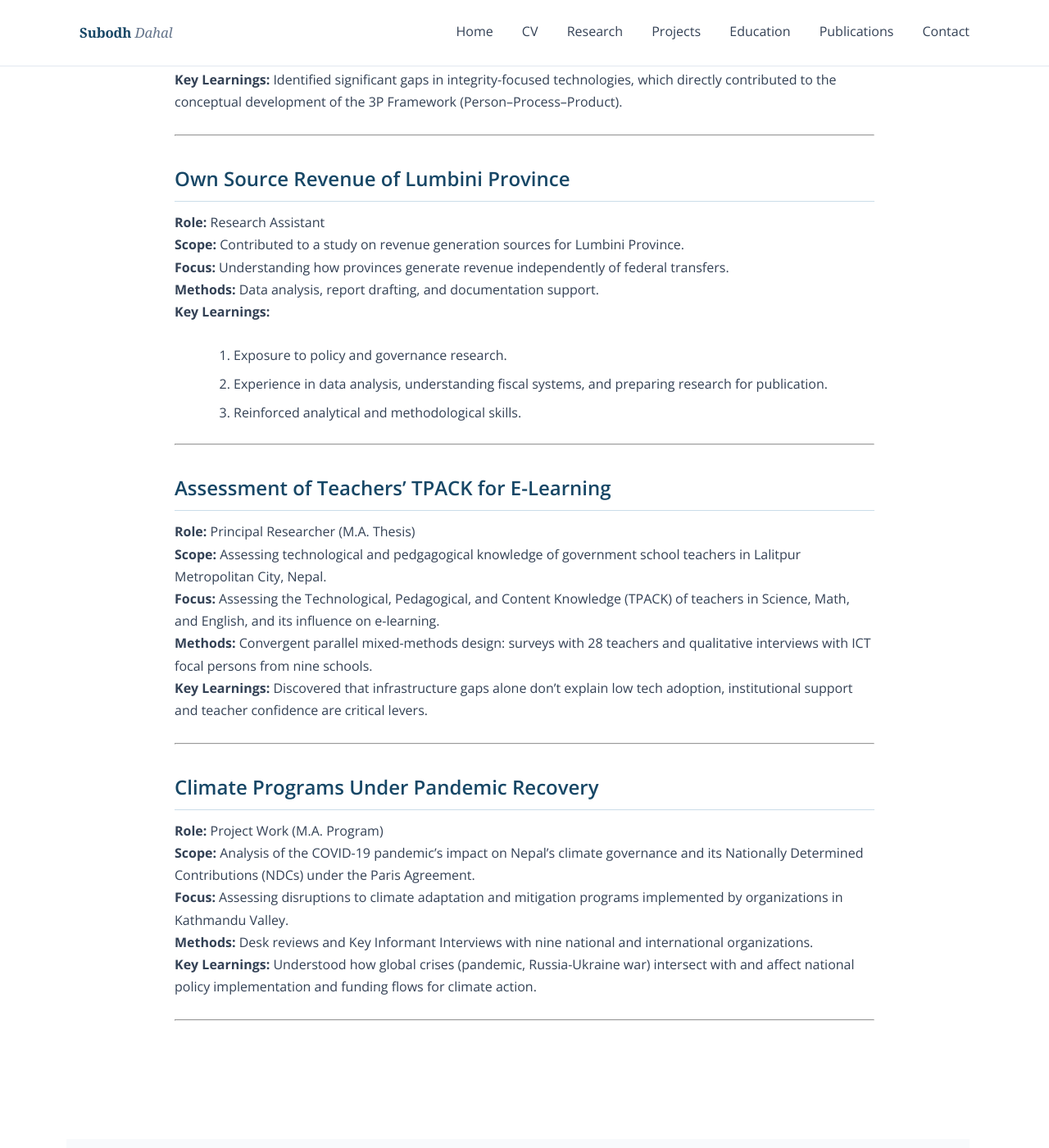
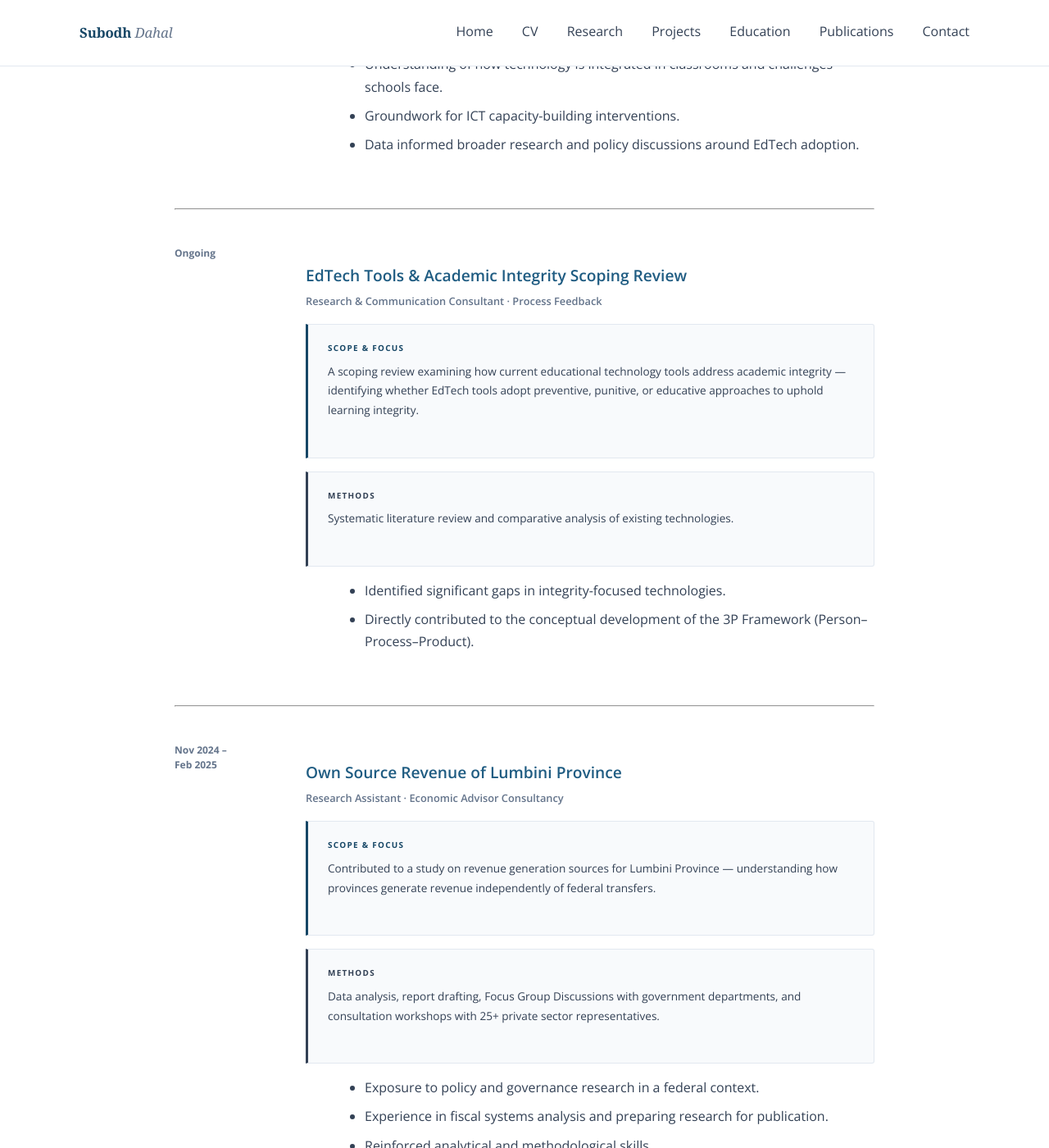
Before and after one commit to dahalsubodh/dahalsubodh.github.io, a Jekyll site: the page built from projects.md, in a window 1280 px wide and 1400 px high, scrolled down 756 px. Shown: the whole window at 82% size. Built offline with Jekyll 4.4.1, drawn with Linux system fonts in a browser that asks for light colours; some of the changed text lies outside the part shown.

Commit message:
Update projects.md

```diff
--- a/projects.md
+++ b/projects.md
@@ -3,65 +3,144 @@ title: Projects
 layout: default
 ---
 
-# Projects conducted
+<span class="status-badge static">
+  <span class="status-dot"></span>
+  Research & Practice
+</span>
 
-## Status of ICT in Schools
-
-**Role:** Researcher / Assessor
-**Scope:** ICT status and needs assessment across 14 public schools of Gokarneshwor Municipality.
-**Focus:** Collect baseline data to plan teacher ICT workshops and provide recommendations to local education authorities.
-**Methods:** School surveys, interviews, observational assessment of ICT infrastructure and usage.
-**Key Learnings:**
-1. Understanding of how technology is integrated in classrooms and challenges schools face.
-2. Groundwork for ICT capacity-building interventions.
-3. Data informed broader research and policy discussions around EdTech adoption.
-
+<h2 class="section-title">Projects Conducted</h2>
+<p style="color: var(--color-text-muted); font-size:0.97rem; max-width:620px; margin-bottom:2rem; line-height:1.8;">
+  A record of research, assessment, and consultancy projects spanning educational technology, academic integrity, and development policy.
+</p>
 
 ---
 
-## EdTech Tools & Academic Integrity Scoping Review
+<!-- ================= PROJECT 1 ================= -->
+<div class="edu-entry">
+  <div class="edu-year">2025<br>Completed</div>
+  <div>
+    <h3 class="edu-degree">Status of ICT in Schools</h3>
+    <div class="edu-institution">Researcher · Assessor · Gokarneshwor Municipality</div>
 
-**Role:** Research and Communication Consultant (Process Feedback)
-**Scope:** A scoping review examining how current educational technology tools address academic integrity.
-**Focus:** Identifying whether edtech tools adopt preventive, punitive, or educative approaches to uphold learning integrity.
-**Methods:** Systematic literature review, comparative analysis of existing technologies.
-**Key Learnings:** Identified significant gaps in integrity-focused technologies, which directly contributed to the conceptual development of the 3P Framework (Person–Process–Product).
+    <div class="thesis-box">
+      <div class="tb-label">Scope & Focus</div>
+      <p>ICT status and needs assessment across 14 public schools of Gokarneshwor Municipality — collecting baseline data to plan teacher ICT workshops and provide recommendations to local education authorities.</p>
+    </div>
 
+    <div class="thesis-box" style="border-left-color: var(--color-green); margin-top:0.75rem;">
+      <div class="tb-label" style="color:var(--color-green);">Methods</div>
+      <p>School surveys, interviews, and observational assessment of ICT infrastructure and usage.</p>
+    </div>
+
+    <ul class="entry-highlights" style="margin-top:0.75rem;">
+      <li>Understanding of how technology is integrated in classrooms and challenges schools face.</li>
+      <li>Groundwork for ICT capacity-building interventions.</li>
+      <li>Data informed broader research and policy discussions around EdTech adoption.</li>
+    </ul>
+  </div>
+</div>
 
 ---
 
-## Own Source Revenue of Lumbini Province
+<!-- ================= PROJECT 2 ================= -->
+<div class="edu-entry">
+  <div class="edu-year">Ongoing</div>
+  <div>
+    <h3 class="edu-degree">EdTech Tools & Academic Integrity Scoping Review</h3>
+    <div class="edu-institution">Research & Communication Consultant · Process Feedback</div>
 
-**Role:** Research Assistant
-**Scope:** Contributed to a study on revenue generation sources for Lumbini Province.
-**Focus:** Understanding how provinces generate revenue independently of federal transfers.
-**Methods:** Data analysis, report drafting, and documentation support.
-**Key Learnings:**
-1. Exposure to policy and governance research.
-2. Experience in data analysis, understanding fiscal systems, and preparing research for publication.
-3. Reinforced analytical and methodological skills.
+    <div class="thesis-box">
+      <div class="tb-label">Scope & Focus</div>
+      <p>A scoping review examining how current educational technology tools address academic integrity — identifying whether EdTech tools adopt preventive, punitive, or educative approaches to uphold learning integrity.</p>
+    </div>
 
+    <div class="thesis-box" style="border-left-color: var(--color-green); margin-top:0.75rem;">
+      <div class="tb-label" style="color:var(--color-green);">Methods</div>
+      <p>Systematic literature review and comparative analysis of existing technologies.</p>
+    </div>
+
+    <ul class="entry-highlights" style="margin-top:0.75rem;">
+      <li>Identified significant gaps in integrity-focused technologies.</li>
+      <li>Directly contributed to the conceptual development of the 3P Framework (Person–Process–Product).</li>
+    </ul>
+  </div>
+</div>
 
 ---
 
-## Assessment of Teachers' TPACK for E-Learning
+<!-- ================= PROJECT 3 ================= -->
+<div class="edu-entry">
+  <div class="edu-year">Nov 2024 –<br>Feb 2025</div>
+  <div>
+    <h3 class="edu-degree">Own Source Revenue of Lumbini Province</h3>
+    <div class="edu-institution">Research Assistant · Economic Advisor Consultancy</div>
 
-**Role:** Principal Researcher (M.A. Thesis)
-**Scope:** Assessing technological and pedgagogical knowledge of government school teachers in Lalitpur Metropolitan City, Nepal.
-**Focus:** Assessing the Technological, Pedagogical, and Content Knowledge (TPACK) of teachers in Science, Math, and English, and its influence on e-learning.
-**Methods:** Convergent parallel mixed-methods design: surveys with 28 teachers and qualitative interviews with ICT focal persons from nine schools.
-**Key Learnings:** Discovered that infrastructure gaps alone don't explain low tech adoption, institutional support and teacher confidence are critical levers.
+    <div class="thesis-box">
+      <div class="tb-label">Scope & Focus</div>
+      <p>Contributed to a study on revenue generation sources for Lumbini Province — understanding how provinces generate revenue independently of federal transfers.</p>
+    </div>
 
+    <div class="thesis-box" style="border-left-color: var(--color-green); margin-top:0.75rem;">
+      <div class="tb-label" style="color:var(--color-green);">Methods</div>
+      <p>Data analysis, report drafting, Focus Group Discussions with government departments, and consultation workshops with 25+ private sector representatives.</p>
+    </div>
+
+    <ul class="entry-highlights" style="margin-top:0.75rem;">
+      <li>Exposure to policy and governance research in a federal context.</li>
+      <li>Experience in fiscal systems analysis and preparing research for publication.</li>
+      <li>Reinforced analytical and methodological skills.</li>
+    </ul>
+  </div>
+</div>
 
 ---
 
-## Climate Programs Under Pandemic Recovery
+<!-- ================= PROJECT 4 ================= -->
+<div class="edu-entry">
+  <div class="edu-year">2025<br>M.A. Thesis</div>
+  <div>
+    <h3 class="edu-degree">Assessment of Teachers' TPACK for E-Learning</h3>
+    <div class="edu-institution">Principal Researcher · Mid-West University, Nepal</div>
 
-**Role:** Project Work (M.A. Program)
-**Scope:** Analysis of the COVID-19 pandemic's impact on Nepal's climate governance and its Nationally Determined Contributions (NDCs) under the Paris Agreement.
-**Focus:** Assessing disruptions to climate adaptation and mitigation programs implemented by organizations in Kathmandu Valley.
-**Methods:** Desk reviews and Key Informant Interviews with nine national and international organizations.
-**Key Learnings:** Understood how global crises (pandemic, Russia-Ukraine war) intersect with and affect national policy implementation and funding flows for climate action.
+    <div class="thesis-box">
+      <div class="tb-label">Scope & Focus</div>
+      <p>Assessing the Technological, Pedagogical, and Content Knowledge (TPACK) of Science, Math, and English teachers in government schools of Lalitpur Metropolitan City, and its influence on e-learning adoption.</p>
+    </div>
 
+    <div class="thesis-box" style="border-left-color: var(--color-green); margin-top:0.75rem;">
+      <div class="tb-label" style="color:var(--color-green);">Methods</div>
+      <p>Convergent parallel mixed-methods design — surveys with 28 teachers and qualitative interviews with ICT focal persons from nine schools.</p>
+    </div>
 
-------------
+    <ul class="entry-highlights" style="margin-top:0.75rem;">
+      <li>Infrastructure gaps alone don't explain low tech adoption — institutional support and teacher confidence are critical levers.</li>
+      <li>Found TPACK is highly context-dependent, shaped by school-level support and professional development quality.</li>
+    </ul>
+  </div>
+</div>
+
+---
+
+<!-- ================= PROJECT 5 ================= -->
+<div class="edu-entry">
+  <div class="edu-year">2025<br>M.A. Project</div>
+  <div>
+    <h3 class="edu-degree">Climate Programs Under Pandemic Recovery</h3>
+    <div class="edu-institution">Project Work · M.A. Program · Mid-West University</div>
+
+    <div class="thesis-box">
+      <div class="tb-label">Scope & Focus</div>
+      <p>Analysis of COVID-19's impact on Nepal's climate governance and Nationally Determined Contributions (NDCs) under the Paris Agreement — assessing disruptions to climate adaptation and mitigation programs in Kathmandu Valley.</p>
+    </div>
+
+    <div class="thesis-box" style="border-left-color: var(--color-green); margin-top:0.75rem;">
+      <div class="tb-label" style="color:var(--color-green);">Methods</div>
+      <p>Desk reviews and Key Informant Interviews with nine national and international organisations working on climate adaptation and mitigation.</p>
+    </div>
+
+    <ul class="entry-highlights" style="margin-top:0.75rem;">
+      <li>Understood how global crises intersect with national policy implementation and funding flows.</li>
+      <li>Found low-to-medium pandemic impact on funding, with anticipated future constraints due to combined effects of COVID-19 and the Russia–Ukraine crisis.</li>
+    </ul>
+  </div>
+</div>
```
